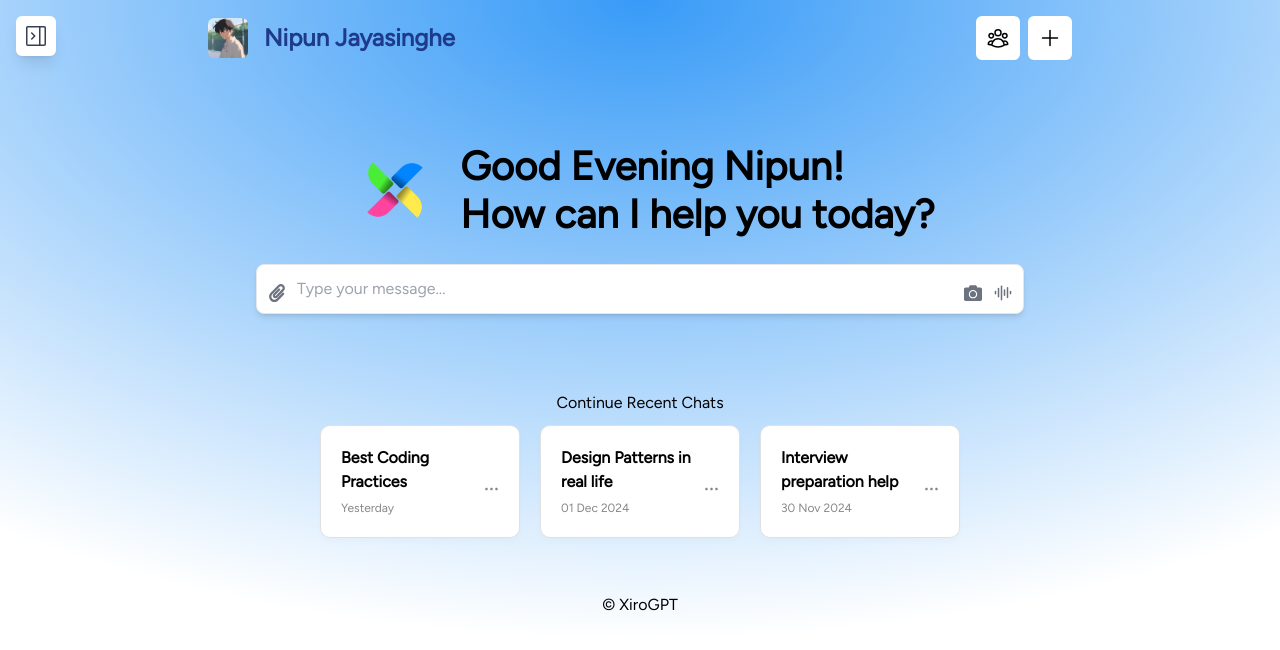
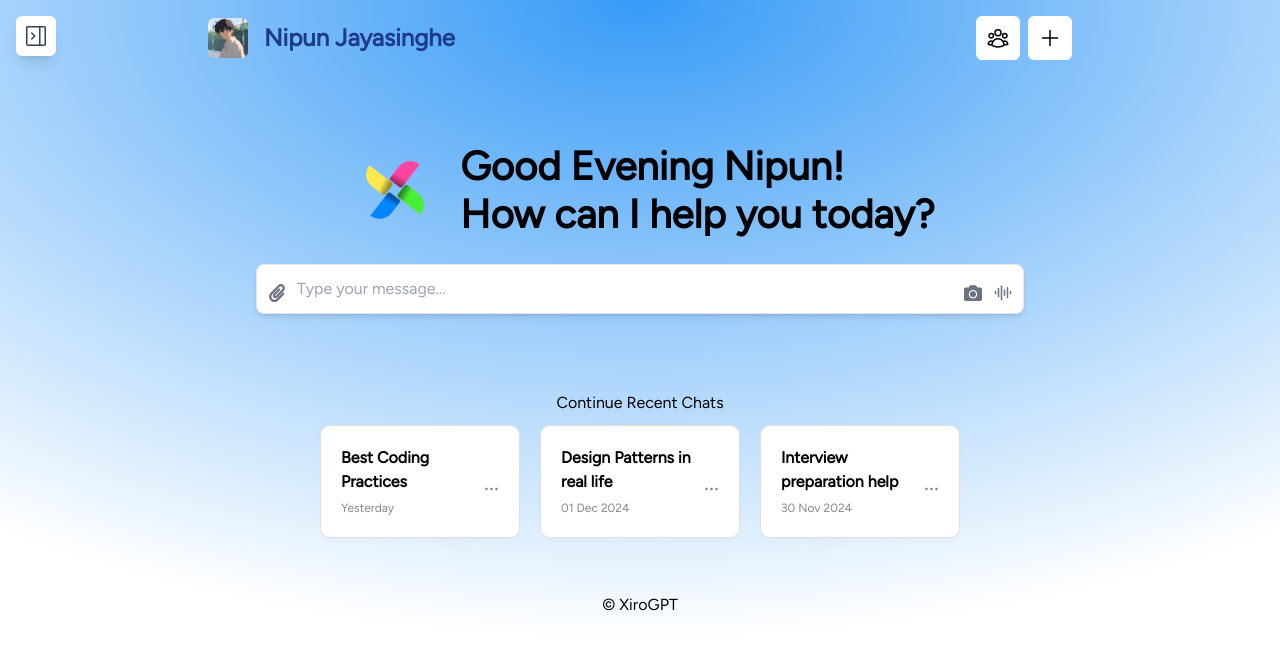
Before and after one commit to Team-Xiro/Xirobot-frontend, a React (Create React App) app: page / in a window 1280 px wide. Shown: the top 650 px of the page. Built offline with nearby package versions, Linux system fonts and the light colour scheme.

Commit message:
logo spin animation

```diff
--- a/src/pages/main.jsx
+++ b/src/pages/main.jsx
@@ -32,7 +32,12 @@ function Main() {
       <ChatHead />
       <div className="Greeting">
         <div className="GreetingContent">
-          <img className="XiroGPTLogo" src={logo1} alt="logo" />
+          <img
+            className="XiroGPTLogo animate-spin duration-[3000ms]"
+            src={logo1}
+            alt="logo"
+          />
+
           <h1 className="greetingtext">
             {getGreeting()} Nipun!
             <br />
```
